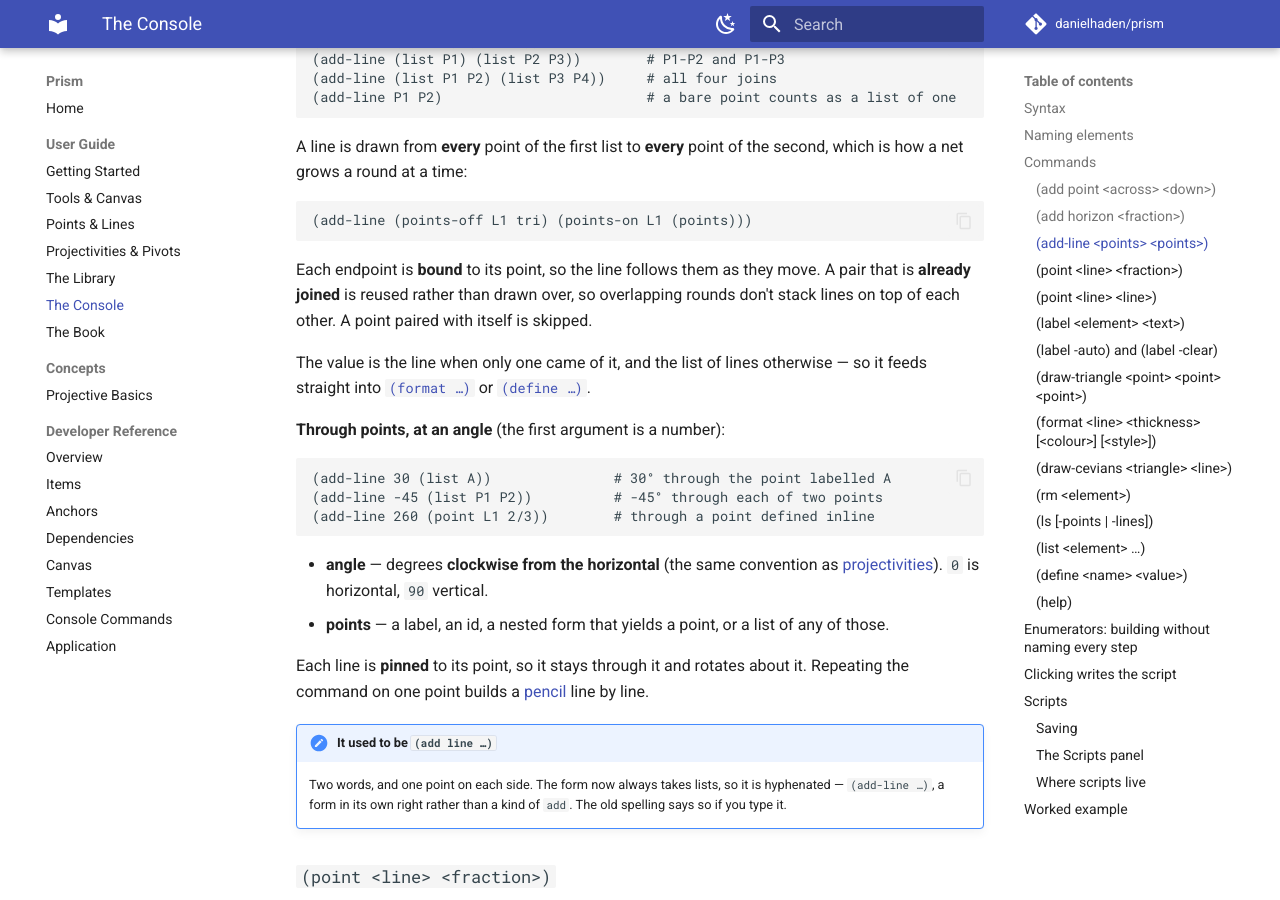
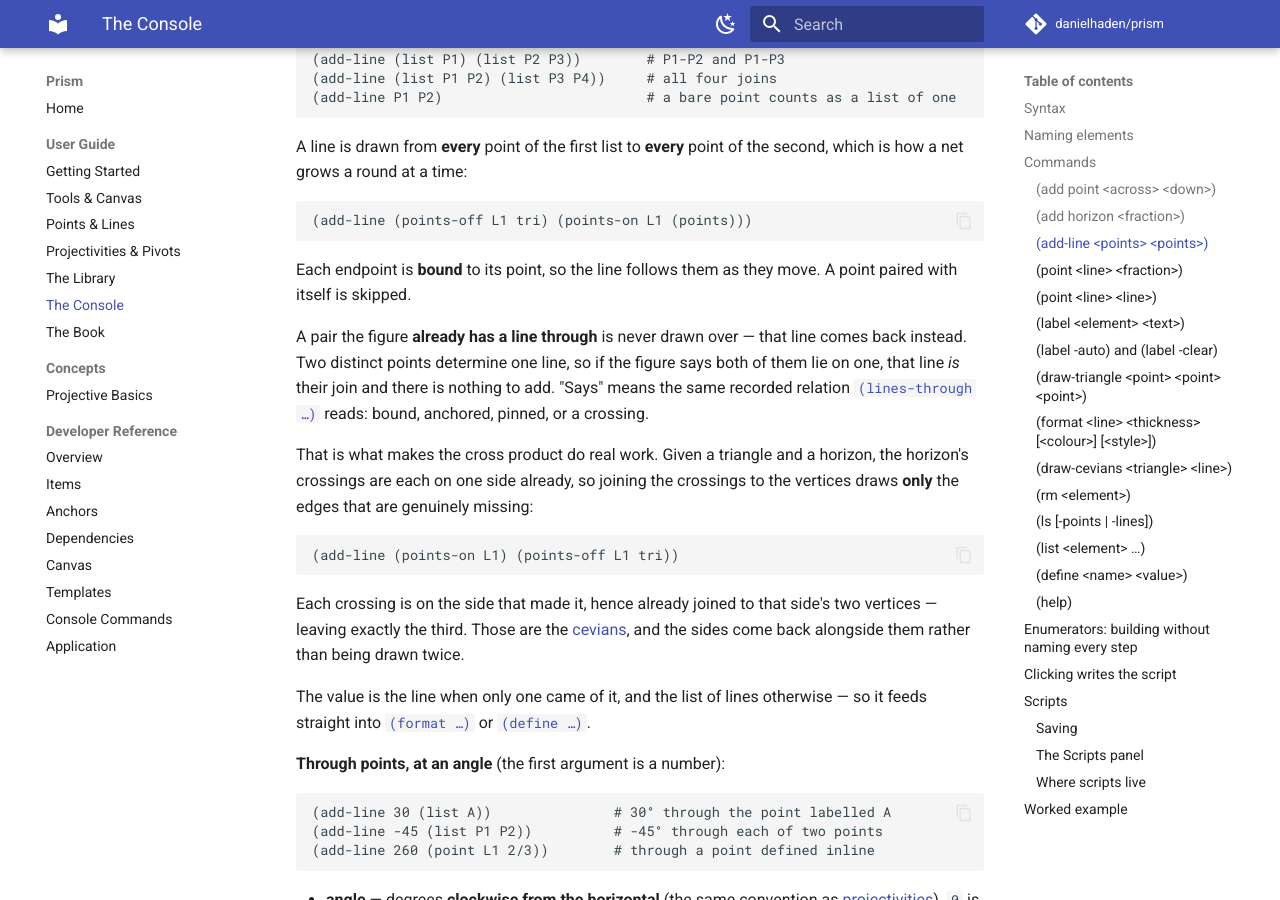
Before and after one commit to danielhaden/prism, an MkDocs documentation site: the page built from docs/guide/console.md, in a window 1280 px wide and 900 px high, scrolled down 2188 px. Built offline with MkDocs 1.6.1 and Material for MkDocs 9.7.7, drawn with Linux system fonts in a browser that asks for light colours; comment, search, counter and statistics services are not loaded; some of the changed text lies outside the part shown.

Commit message:
Let the cross product recognise a line the figure already has
(add-line …) reused only a line *bound* to both points, so joining a
crossing to a vertex of the side it came from drew a second line along
that side. Two distinct points determine one line: if the figure already
says both lie on one, that line is their join.

_existing_side() is now the dual of lines-through, asking the same
recorded-relation question (bound, anchored, pinned, or a crossing), so
it needs no tolerance — nothing is measured. A line bound to both still
wins over one they merely share.

The payoff is that no iteration form is needed for a net round:

    (add-line (points-on L1) (points-off L1 tri))

draws exactly the cevians. Each crossing is already joined to the two
vertices of the side that made it, leaving the third, and the sides come
back alongside rather than being drawn twice.

add-line and (join …) both dedupe their result now, since one line can
answer for several pairs.

Co-Authored-By: Claude Opus 5 <noreply@anthropic.com>

````diff
--- a/docs/guide/console.md
+++ b/docs/guide/console.md
@@ -112,9 +112,27 @@ the second, which is how a net grows a round at a time:
 ```
 
 Each endpoint is **bound** to its point, so the line follows them as they move.
-A pair that is **already joined** is reused rather than drawn over, so
-overlapping rounds don't stack lines on top of each other. A point paired with
-itself is skipped.
+A point paired with itself is skipped.
+
+A pair the figure **already has a line through** is never drawn over — that
+line comes back instead. Two distinct points determine one line, so if the
+figure says both of them lie on one, that line *is* their join and there is
+nothing to add. "Says" means the same recorded relation
+[`(lines-through …)`](#lines-through-point) reads: bound, anchored, pinned, or
+a crossing.
+
+That is what makes the cross product do real work. Given a triangle and a
+horizon, the horizon's crossings are each on one side already, so joining the
+crossings to the vertices draws **only** the edges that are genuinely missing:
+
+```
+(add-line (points-on L1) (points-off L1 tri))
+```
+
+Each crossing is on the side that made it, hence already joined to that side's
+two vertices — leaving exactly the third. Those are the
+[cevians](#draw-cevians-triangle-line), and the sides come back alongside them
+rather than being drawn twice.
 
 The value is the line when only one came of it, and the list of lines
 otherwise — so it feeds straight into [`(format …)`](#format-line-thickness-colour-style)
@@ -460,8 +478,10 @@ A filter's result goes straight into another form, so these compose directly:
 (add-line P6 (points-off L2 (list P1 P2 P3)))
 ```
 
-`L2` is the side `P1P2`, so the only vertex off it is `P3` — and the line is
-drawn from `P6` to it. Where a form draws one thing *per* element,
+`L2` is the side `P1P2`, so the only vertex off it is `P3` — and `P6` is
+joined to it. If `P6` happens to be the crossing on the side through `P3`, the
+answer is that side itself rather than a second line along it. Where a form
+draws one thing *per* element,
 [`(add-line …)`](#add-line-points-points) among them, a filter giving several
 simply draws several. Where one element is wanted and a filter gives several,
 the command says how many and shows them rather than guessing; if it gives
````
Also changed, not shown: CLAUDE.md (+10 -1 lines), 1 other file.
